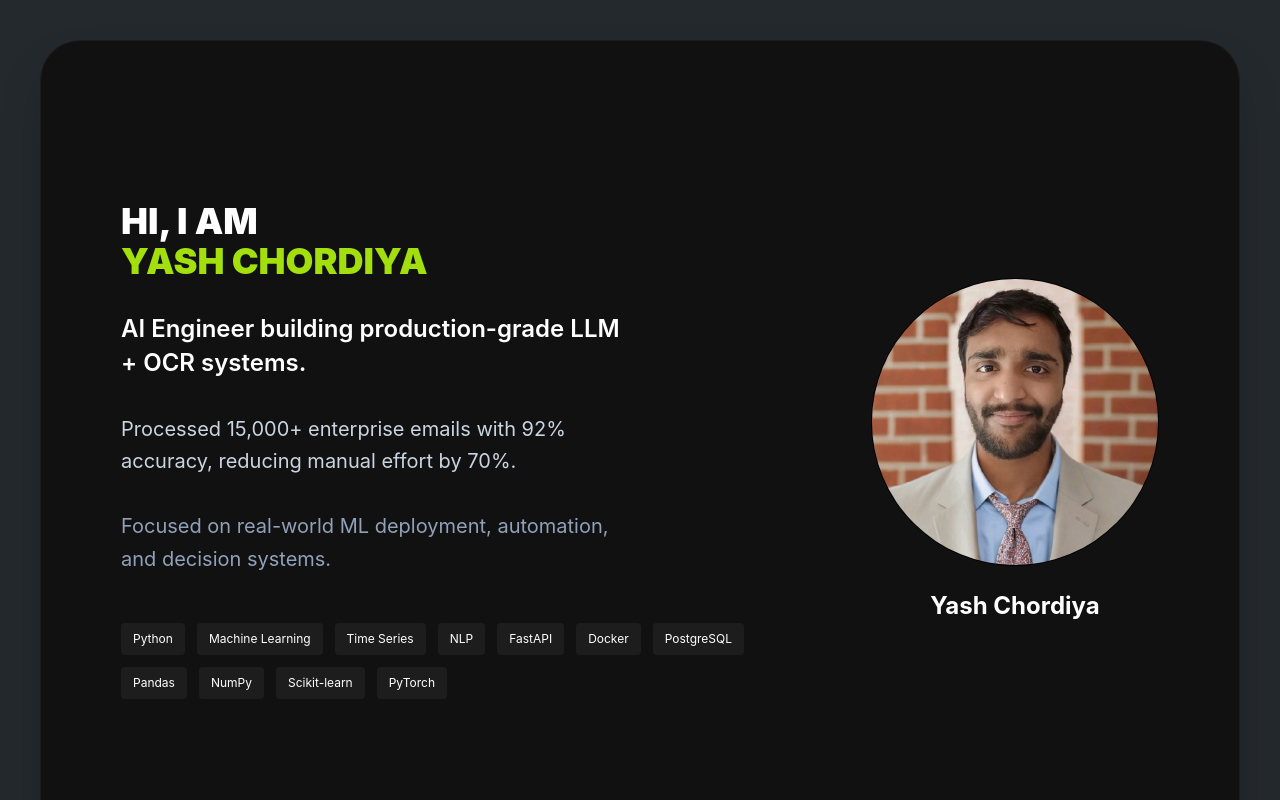
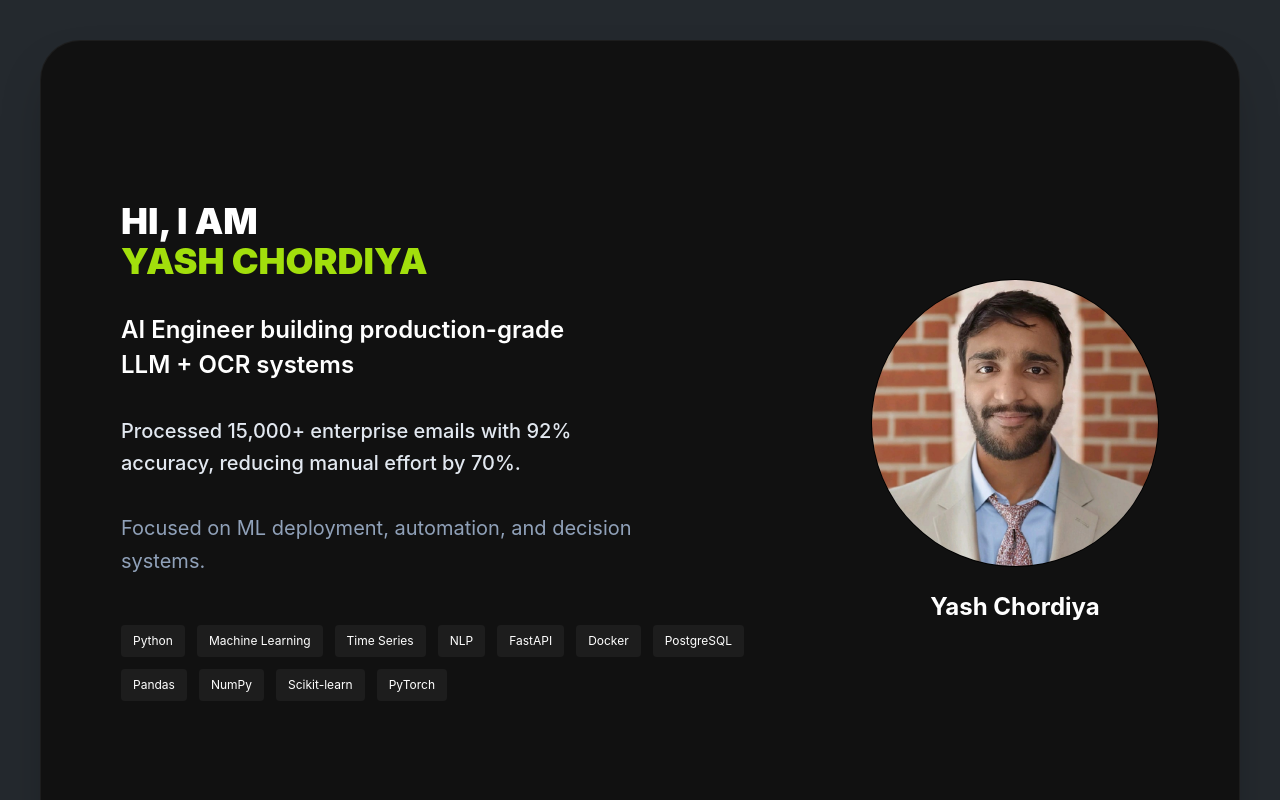
Before and after one commit to yashchordiya07/yash-portfolio, a React (Vite) app: page / in a window 1280 px wide. Shown: the top 800 px of the page. Built offline with nearby package versions, Linux system fonts and the light colour scheme.

Commit message:
ui and content improvements

```diff
--- a/src/components/Hero.jsx
+++ b/src/components/Hero.jsx
@@ -42,15 +42,16 @@ const Hero = ({ socials, primaryColor }) => {
         </h1>
 
 <p className="text-slate-400 text-lg md:text-xl max-w-lg mb-12 leading-relaxed text-left">
-  <span className="text-white font-semibold text-xl md:text-2xl">
-    AI Engineer building production-grade LLM + OCR systems.
+  <span className="text-white font-semibold text-xl md:text-2xl leading-snug">
+    AI Engineer building production-grade <br />
+    LLM + OCR systems
   </span>
   <br /><br />
-  <span className="text-slate-300">
+  <span className="text-slate-200 font-medium">
     Processed 15,000+ enterprise emails with 92% accuracy, reducing manual effort by 70%.
   </span>
   <br /><br />
-  Focused on real-world ML deployment, automation, and decision systems.
+  Focused on ML deployment, automation, and decision systems.
 </p>
 
         <div className="flex flex-wrap gap-3">
```
